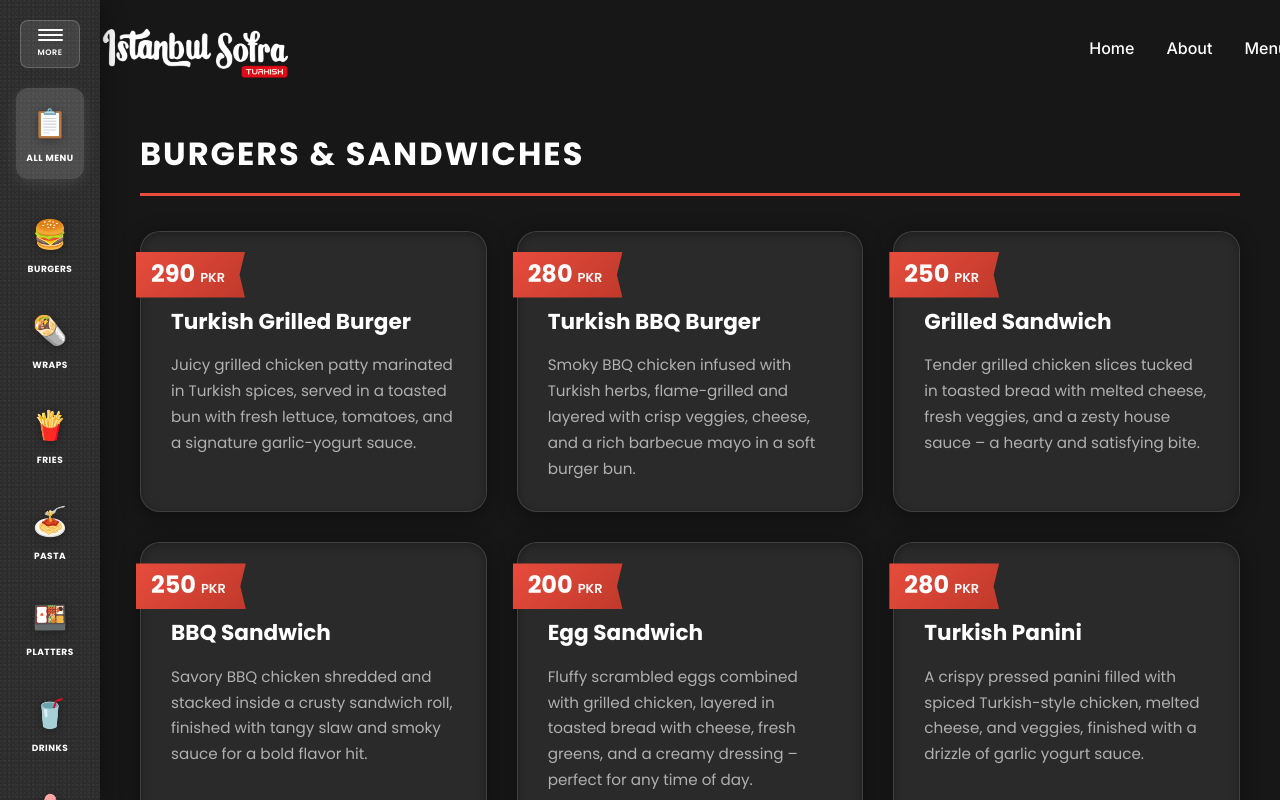
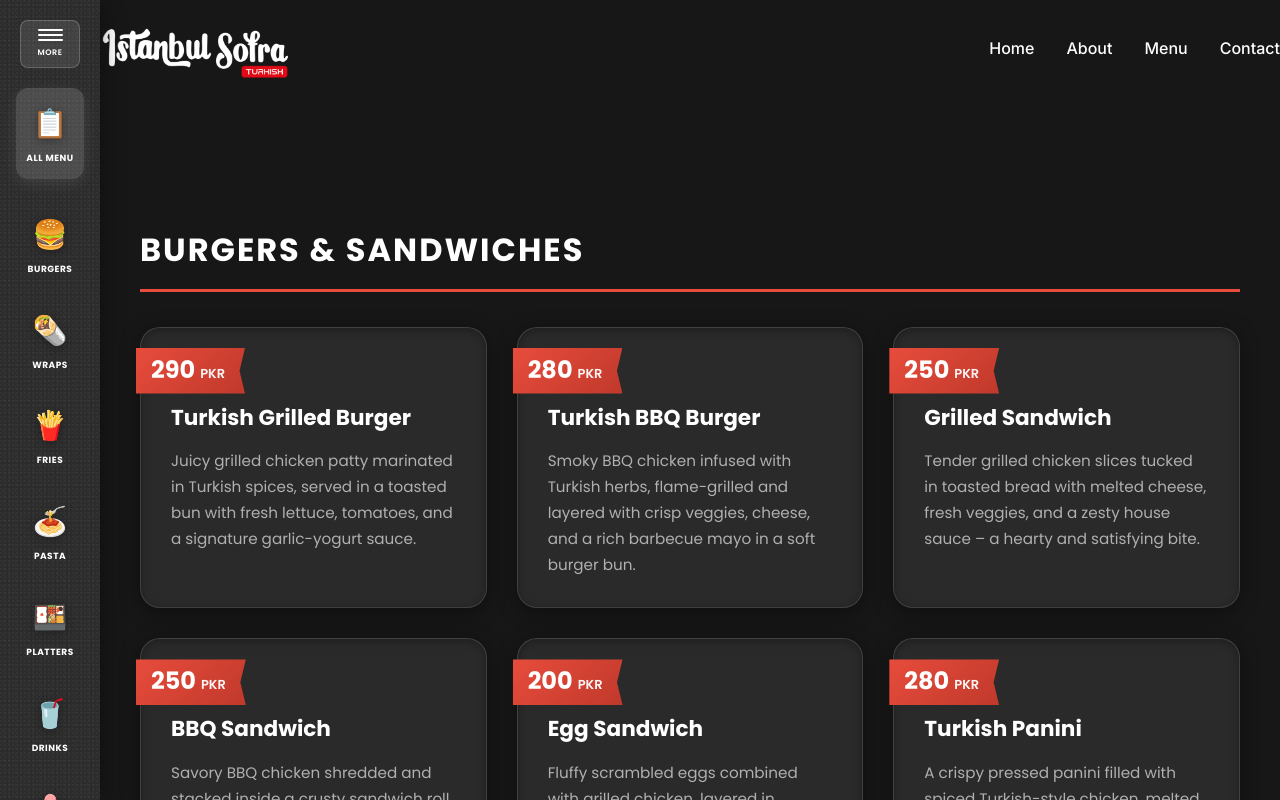
Before and after one commit to usama1s/IstanbulSofra, a React (Vite) app: page /menu in a window 1280 px wide. Shown: the top 800 px of the page. Built offline with nearby package versions, Linux system fonts and the light colour scheme.

Commit message:
fix header

```diff
--- a/src/components/Header.jsx
+++ b/src/components/Header.jsx
@@ -44,12 +44,14 @@ const Header = () => {
     { name: 'Contact', href: 'contact' },
   ]
 
+  const isMenuPage = location.pathname === '/menu'
+
   return (
     <>
-      <header className={`fixed w-full z-50 transition-all duration-300 ${
+      <header className={`${isMenuPage ? 'relative' : 'fixed'} w-full z-50 transition-all duration-300 ${
         isScrolled ? 'bg-primary-900/95 backdrop-blur-sm shadow-lg py-2' : 'bg-transparent py-4'
       }`}>
-        <nav className="">
+        <nav className={isMenuPage ? 'container-custom' : ''}>
           <div className="flex justify-between items-center">
                 {/* Logo */}
                 <div className="flex items-center">
```
